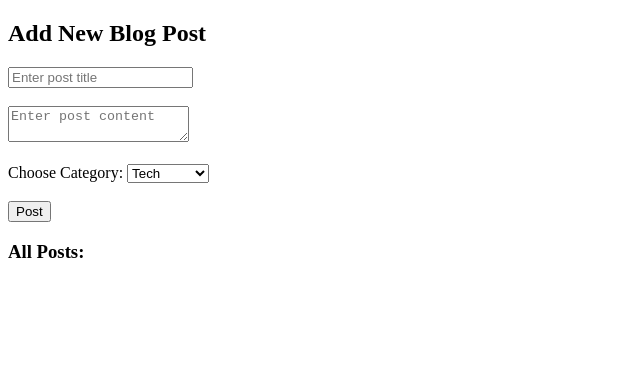
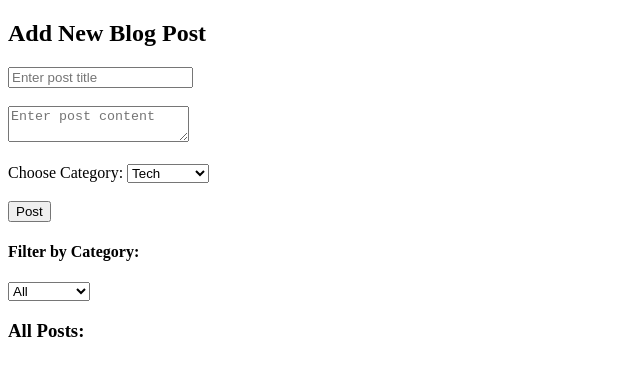
Before and after one commit to VAANATHI27/BLOG-WEBSITE-, a plain HTML site: page addpost.html in a window 1280 px wide. Shown: the whole page, without its empty margins (0-640 px from the left). Drawn offline with Linux system fonts and the light colour scheme.

Commit message:
Update addpost.html

```diff
--- a/addpost.html
+++ b/addpost.html
@@ -19,6 +19,14 @@
   </select><br><br>
 
   <button onclick="addPost()">Post</button>
+  <h4>Filter by Category:</h4>
+<select id="filterCategory" onchange="filterPosts()">
+  <option value="All">All</option>
+  <option value="Tech">Tech</option>
+  <option value="Food">Food</option>
+  <option value="Travel">Travel</option>
+  <option value="Education">Education</option>
+</select>
 
   <h3>All Posts:</h3>
   <div id="postList"></div>
@@ -42,20 +50,25 @@
       }
     }
 
-    function displayPosts() {
+  function displayPosts(filteredCategory = "All") {
   let posts = JSON.parse(localStorage.getItem("posts")) || [];
   let postList = document.getElementById("postList");
   postList.innerHTML = "";
 
-      posts.forEach((post, index) => {
+  posts.forEach((post) => {
+    if (filteredCategory === "All" || post.category === filteredCategory) {
       postList.innerHTML += `<div style="border:1px solid #ccc; margin:10px; padding:10px;">
         <h4>${post.title}</h4>
         <p>${post.content}</p>
         <p><strong>Category:</strong> ${post.category}</p>
       </div>`;
+    }
   });
   }
-
+function filterPosts() {
+  const selectedCategory = document.getElementById("filterCategory").value;
+  displayPosts(selectedCategory);
+}
     // Load posts when page opens
     window.onload = displayPosts;
   </script>
```
Lines whose indentation alone changed are shown as unchanged.
